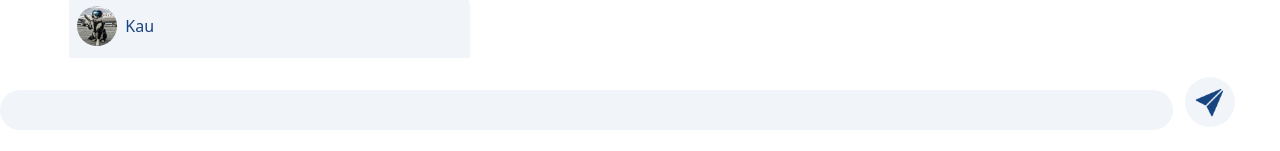
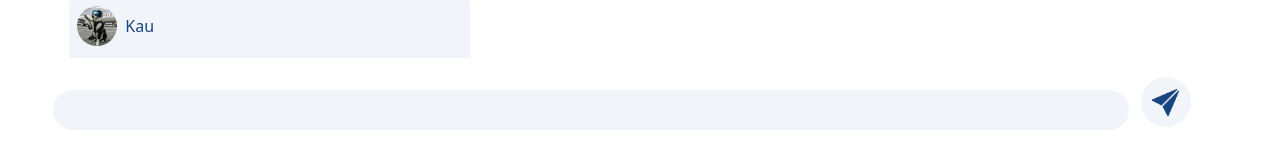
Before and after one commit to matiaszo/forum_ets_frontend, a Next.js app: page /projectSelected in a window 1280 px wide. Shown: the part 739-890 px from the top of the page. Before the commit the page ends 869 px from the top, so only its background shows below. Built offline with nearby package versions, Linux system fonts and the light colour scheme.

Commit message:
feedback and messages

```diff
--- a/src/app/projectSelected/page.tsx
+++ b/src/app/projectSelected/page.tsx
@@ -196,7 +196,7 @@ const projectPage = () => {
                 </div>
 
                 {/* enviar mensagens */}
-                <div className="flex gap-3 items-center">
+                <div className="flex w-11/12 mb-6 self-center justify-self-center gap-3 items-center">
                     <input
                         className="outline-none mt-4 rounded-full p-2 bg-slate-100 w-11/12"
                         type="text"
```
